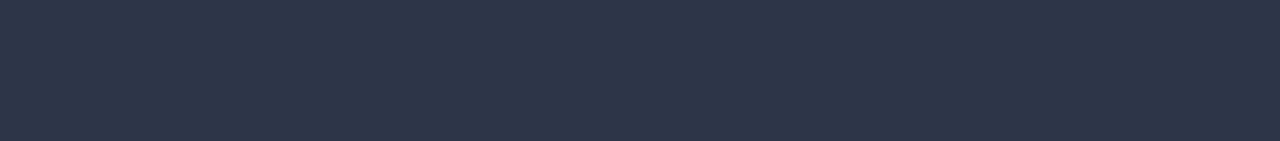
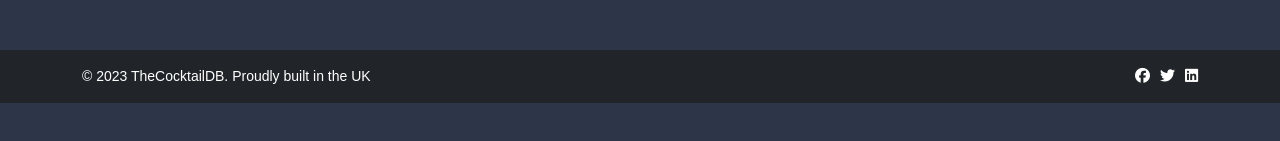
Before and after one commit to claracosentino/esercizio-10-drink, an Angular app: page /home in a window 1280 px wide. Shown: the part 357-498 px from the top of the page. Built offline with nearby package versions, Linux system fonts and the light colour scheme; no server answers.

Commit message:
Implementazione footer

```diff
--- a/src/app/app.component.html
+++ b/src/app/app.component.html
@@ -1,3 +1,4 @@
 <app-navbar></app-navbar>
 <router-outlet></router-outlet>
 <app-browse-more></app-browse-more>
+<app-footer></app-footer>
--- a/src/app/app.module.ts
+++ b/src/app/app.module.ts
@@ -9,6 +9,7 @@ import { AppRoutingModule } from './app.routing.module';
 import { DettaglioComponent } from './dettaglio/dettaglio.component';
 import { BrowseMoreComponent } from './browse-more/browse-more.component';
 import { NavbarComponent } from './navbar/navbar.component';
+import { FooterComponent } from './footer/footer.component';
 
 @NgModule({
   imports: [
@@ -24,7 +25,8 @@ import { NavbarComponent } from './navbar/navbar.component';
     HomeComponent,
     DettaglioComponent,
     BrowseMoreComponent,
-    NavbarComponent
+    NavbarComponent,
+    FooterComponent
   ],
   bootstrap: [
     AppComponent
--- /dev/null
+++ b/src/app/footer/footer.component.html
@@ -0,0 +1,14 @@
+<footer class="bg-dark p-3">
+    <div class="container">
+        <div class="row space-between">
+            <p class="col-6 m-0">© 2023 TheCocktailDB. Proudly built in the UK </p>
+            <div class="col-6 social">
+                <ul class="m-0">
+                    <li class="fa-brands fa-facebook"></li>
+                    <li class="fa-brands fa-twitter"></li>
+                    <li class="fa-brands fa-linkedin"></li>
+                </ul>
+            </div>
+        </div>
+    </div>
+</footer>
--- /dev/null
+++ b/src/app/footer/footer.component.ts
@@ -0,0 +1,14 @@
+import { Component, OnInit } from '@angular/core';
+
+@Component({
+  selector: 'app-footer',
+  templateUrl: './footer.component.html',
+})
+export class FooterComponent implements OnInit {
+
+  constructor() {}
+
+  ngOnInit(){
+
+  }
+}
--- a/src/index.html
+++ b/src/index.html
@@ -17,6 +17,8 @@
     <app-root>
         <h2>Loading....</h2>
     </app-root>
+
+    <script src="https://kit.fontawesome.com/2bf44a16e6.js" crossorigin="anonymous"></script>
 </body>
 
 </html>
--- a/src/styles.css
+++ b/src/styles.css
@@ -59,3 +59,17 @@ body {
     color: white;
     font-size: 20px;
 }
+
+footer {
+    color: white;
+}
+
+footer ul {
+    text-align: right;
+}
+
+footer li {
+    display: inline;
+    font-size: 15px;
+    margin-left: 10px;
+}
```
